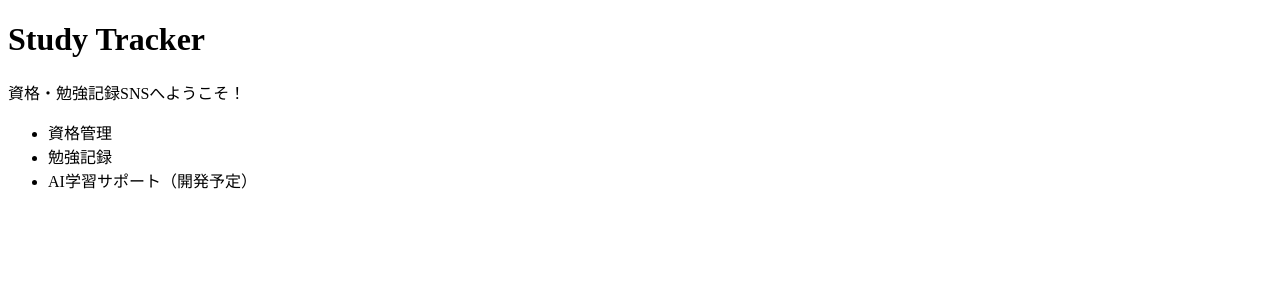
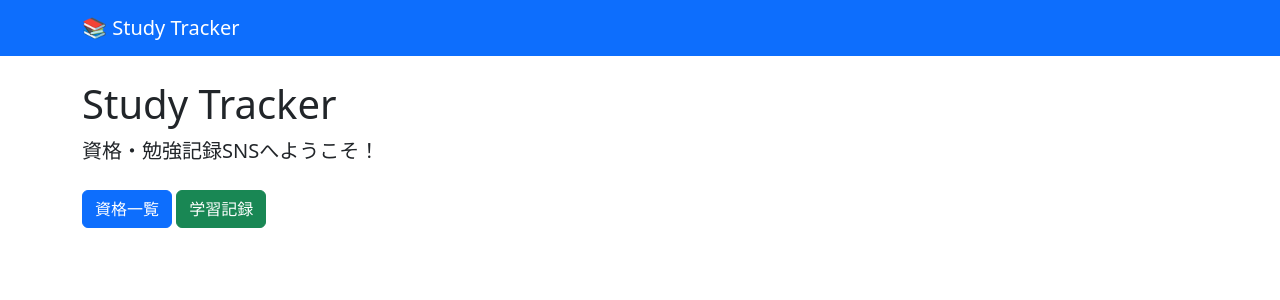
Before and after one commit to Akihiro-Honjo/qualification-sns, a Django app: template core/templates/core/home.html in a window 1280 px wide. Shown: the top 300 px of the page. Run offline with Django 5.2, Linux system fonts and the light colour scheme; the template is opened without the code that fills it, so the values that code supplies are empty.

Commit message:
Create base template and apply Bootstrap

```diff
--- a/config/settings.py
+++ b/config/settings.py
@@ -57,7 +57,7 @@ ROOT_URLCONF = 'config.urls'
 TEMPLATES = [
     {
         'BACKEND': 'django.template.backends.django.DjangoTemplates',
-        'DIRS': [],
+        'DIRS': [BASE_DIR / "templates"],
         'APP_DIRS': True,
         'OPTIONS': {
             'context_processors': [
--- a/core/templates/core/home.html
+++ b/core/templates/core/home.html
@@ -1,20 +1,27 @@
-<!DOCTYPE html>
-<html lang="ja">
-<head>
-    <meta charset="UTF-8">
-    <title>Study Tracker</title>
-</head>
-<body>
+{% extends "base.html" %}
+
+{% block title %}
+Study Tracker
+{% endblock %}
+
+{% block content %}
 
 <h1>Study Tracker</h1>
 
-<p>資格・勉強記録SNSへようこそ！</p>
+<p class="lead">
+資格・勉強記録SNSへようこそ！
+</p>
 
-<ul>
-    <li>資格管理</li>
-    <li>勉強記録</li>
-    <li>AI学習サポート（開発予定）</li>
-</ul>
+<div class="mt-4">
 
-</body>
-</html>
+    <a href="#" class="btn btn-primary">
+        資格一覧
+    </a>
+
+    <a href="#" class="btn btn-success">
+        学習記録
+    </a>
+
+</div>
+
+{% endblock %}
--- /dev/null
+++ b/templates/base.html
@@ -0,0 +1,37 @@
+<!DOCTYPE html>
+<html lang="ja">
+<head>
+    <meta charset="UTF-8">
+
+    <title>
+        {% block title %}
+        Study Tracker
+        {% endblock %}
+    </title>
+
+    <link href="https://cdn.jsdelivr.net/npm/bootstrap@5.3.7/dist/css/bootstrap.min.css" rel="stylesheet">
+</head>
+
+<body>
+
+<nav class="navbar navbar-expand-lg navbar-dark bg-primary">
+
+    <div class="container">
+
+        <a class="navbar-brand" href="/">
+            📚 Study Tracker
+        </a>
+
+    </div>
+
+</nav>
+
+<div class="container mt-4">
+
+    {% block content %}
+    {% endblock %}
+
+</div>
+
+</body>
+</html>
```
